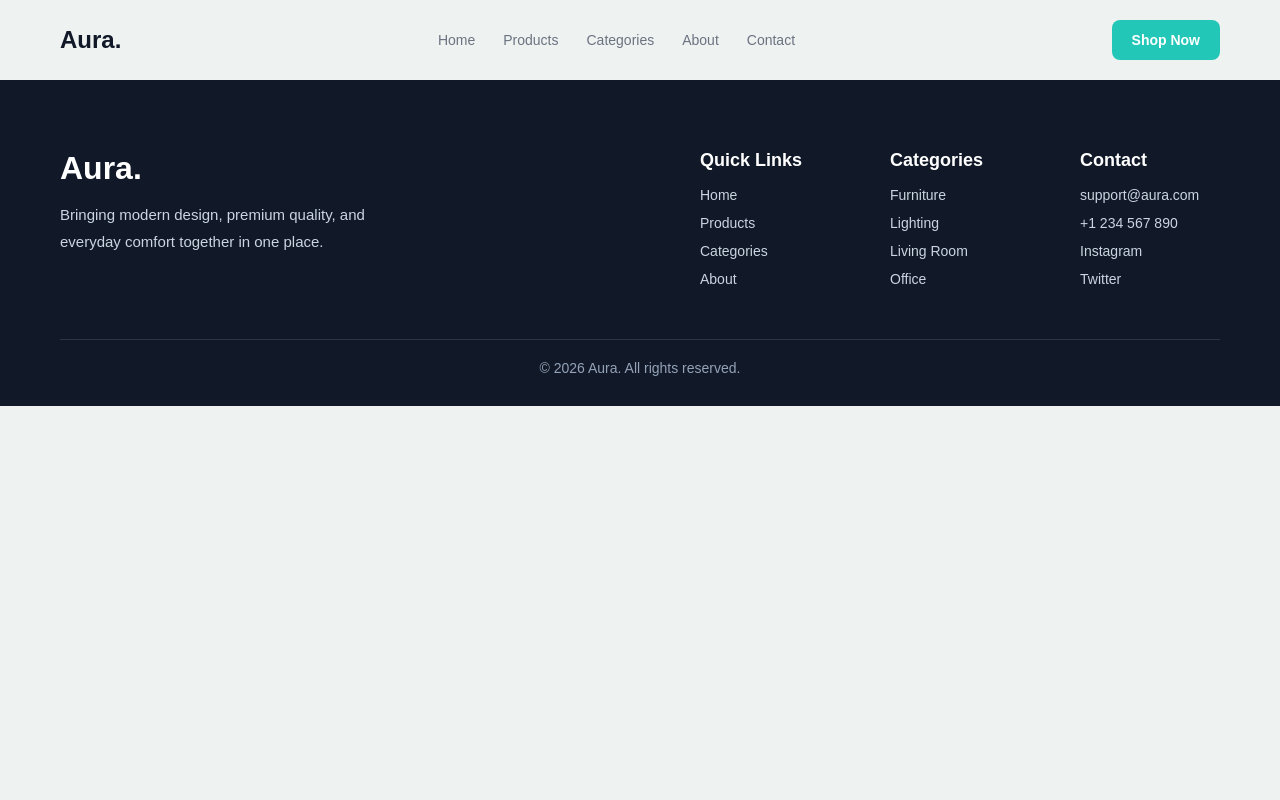
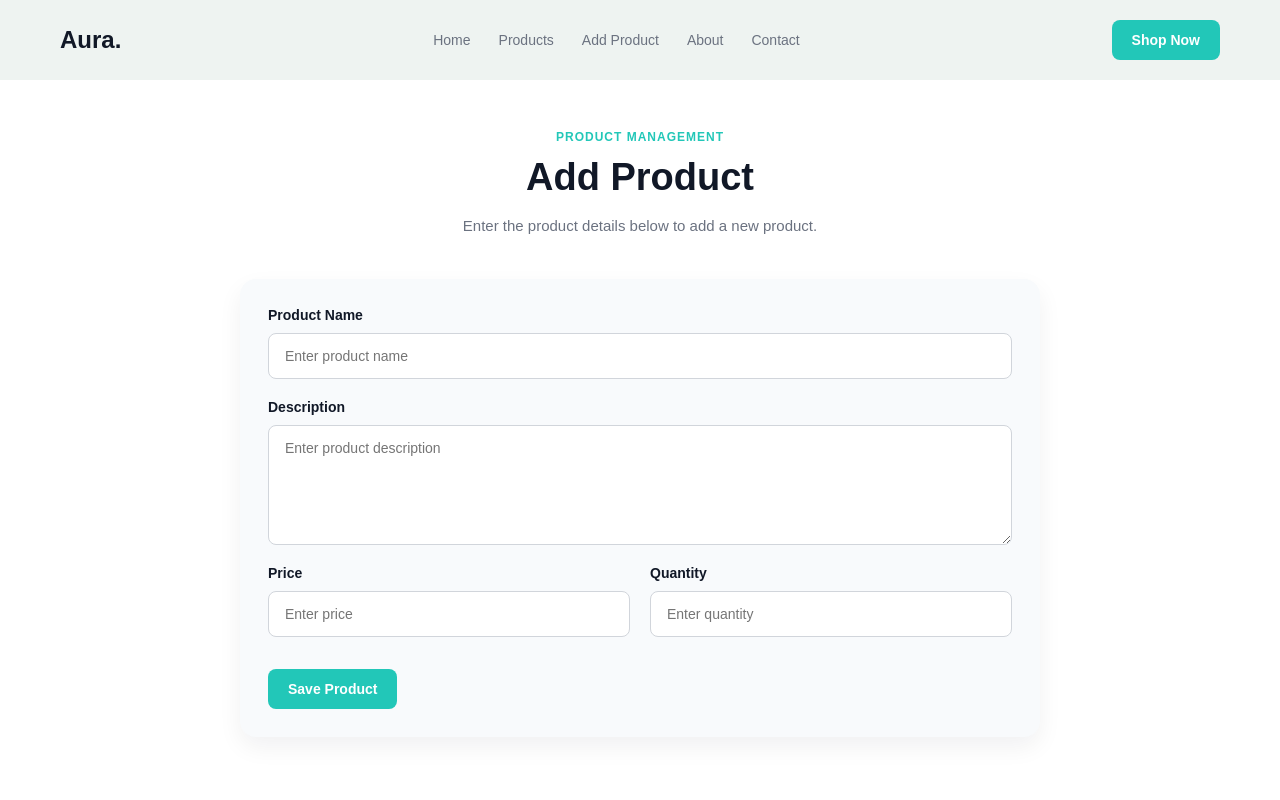
Before and after one commit to ezekielbroni15/aura-product, a Vue app: page /add-product in a window 1280 px wide. Shown: the top 800 px of the page. Built offline with nearby package versions, Linux system fonts and the light colour scheme.

Commit message:
added products appear in the product list locally

```diff
--- a/src/components/layout/Navbar.vue
+++ b/src/components/layout/Navbar.vue
@@ -5,7 +5,7 @@
     <nav class="nav-links">
       <RouterLink to="/">Home</RouterLink>
       <RouterLink to="/products">Products</RouterLink>
-      <a href="#">Categories</a>
+      <RouterLink to="/add-product">Add Product</RouterLink>
       <a href="#">About</a>
       <a href="#">Contact</a>
     </nav>
--- a/src/router/index.js
+++ b/src/router/index.js
@@ -2,6 +2,7 @@ import { createRouter, createWebHistory } from "vue-router";
 import HomeView from "@/views/HomeView.vue";
 import AllProductsView from "@/views/AllProductsView.vue";
 import ProductDetailsView from "@/views/ProductDetailsView.vue";
+import AddProductView from "@/views/AddProductView.vue";
 
 const routes = [
   {
@@ -19,6 +20,11 @@ const routes = [
     name: "product-details",
     component: ProductDetailsView,
   },
+  {
+    path: "/add-product",
+    name: "add-product",
+    component: AddProductView,
+  },
 ];
 
 const router = createRouter({
--- /dev/null
+++ b/src/state/productsState.js
@@ -0,0 +1,59 @@
+import { ref } from "vue";
+
+const products = ref([
+  {
+    id: 1,
+    name: "Modern Chair",
+    description: "A clean and comfortable chair for modern interiors.",
+    price: 120,
+    quantity: 8,
+    image:
+      "https://images.unsplash.com/photo-1586023492125-27b2c045efd7?auto=format&fit=crop&w=800&q=80",
+  },
+  {
+    id: 2,
+    name: "Minimal Lamp",
+    description: "A stylish lamp designed to fit simple modern spaces.",
+    price: 80,
+    quantity: 15,
+    image:
+      "https://images.unsplash.com/photo-1505691938895-1758d7feb511?auto=format&fit=crop&w=800&q=80",
+  },
+  {
+    id: 3,
+    name: "Wooden Table",
+    description: "A durable wooden table with a premium natural finish.",
+    price: 250,
+    quantity: 4,
+    image:
+      "https://images.unsplash.com/photo-1493666438817-866a91353ca9?auto=format&fit=crop&w=800&q=80",
+  },
+  {
+    id: 4,
+    name: "Soft Sofa",
+    description: "A soft and elegant sofa for living room comfort.",
+    price: 320,
+    quantity: 6,
+    image:
+      "https://images.unsplash.com/photo-1555041469-a586c61ea9bc?auto=format&fit=crop&w=800&q=80",
+  },
+  {
+    id: 5,
+    name: "Office Desk",
+    description: "A spacious office desk ideal for work and study.",
+    price: 210,
+    quantity: 10,
+    image:
+      "https://images.unsplash.com/photo-1505693416388-ac5ce068fe85?auto=format&fit=crop&w=800&q=80",
+  },
+]);
+
+function addProduct(product) {
+  products.value.push(product);
+}
+
+function deleteProduct(id) {
+  products.value = products.value.filter((product) => product.id !== id);
+}
+
+export { products, addProduct, deleteProduct };
--- /dev/null
+++ b/src/views/AddProductView.vue
@@ -0,0 +1,211 @@
+<template>
+  <section class="add-product-page">
+    <div class="page-header">
+      <SectionTitle
+        label="PRODUCT MANAGEMENT"
+        title="Add Product"
+        text="Enter the product details below to add a new product."
+      />
+    </div>
+
+    <div class="form-wrapper">
+      <form class="product-form" @submit.prevent="handleSubmit">
+        <div class="form-group">
+          <label for="name">Product Name</label>
+          <BaseInput
+            id="name"
+            v-model="form.name"
+            placeholder="Enter product name"
+          />
+        </div>
+
+        <div class="form-group">
+          <label for="description">Description</label>
+          <textarea
+            id="description"
+            v-model="form.description"
+            class="base-textarea"
+            placeholder="Enter product description"
+          ></textarea>
+        </div>
+
+        <div class="form-row">
+          <div class="form-group">
+            <label for="price">Price</label>
+            <BaseInput
+              id="price"
+              v-model="form.price"
+              type="number"
+              placeholder="Enter price"
+            />
+          </div>
+
+          <div class="form-group">
+            <label for="quantity">Quantity</label>
+            <BaseInput
+              id="quantity"
+              v-model="form.quantity"
+              type="number"
+              placeholder="Enter quantity"
+            />
+          </div>
+        </div>
+
+        <div class="form-actions">
+          <BaseButton variant="primary" type="submit">
+            Save Product
+          </BaseButton>
+        </div>
+      </form>
+
+      <div v-if="submittedProduct" class="preview-card">
+        <h3>Submitted Product Preview</h3>
+        <p><strong>Name:</strong> {{ submittedProduct.name }}</p>
+        <p><strong>Description:</strong> {{ submittedProduct.description }}</p>
+        <p><strong>Price:</strong> ${{ submittedProduct.price }}</p>
+        <p><strong>Quantity:</strong> {{ submittedProduct.quantity }}</p>
+      </div>
+    </div>
+  </section>
+</template>
+
+<script setup>
+import { reactive, ref } from "vue";
+import BaseButton from "@/components/ui/BaseButton.vue";
+import BaseInput from "@/components/ui/BaseInput.vue";
+import SectionTitle from "@/components/ui/SectionTitle.vue";
+import { products, addProduct } from "@/state/productsState";
+
+const form = reactive({
+  name: "",
+  description: "",
+  price: "",
+  quantity: "",
+});
+
+const submittedProduct = ref(null);
+
+function handleSubmit() {
+  const newProduct = {
+    id: products.value.length + 1,
+    name: form.name,
+    description: form.description,
+    price: Number(form.price),
+    quantity: Number(form.quantity),
+    image:
+      "https://images.unsplash.com/photo-1484101403633-562f891dc89a?auto=format&fit=crop&w=800&q=80",
+  };
+
+  addProduct(newProduct);
+  submittedProduct.value = newProduct;
+
+  form.name = "";
+  form.description = "";
+  form.price = "";
+  form.quantity = "";
+}
+</script>
+
+<style scoped>
+.add-product-page {
+  background-color: var(--color-white);
+  padding: 50px 60px 80px;
+}
+
+.page-header {
+  margin-bottom: 30px;
+}
+
+.form-wrapper {
+  max-width: 800px;
+  margin: 0 auto;
+}
+
+.product-form {
+  background-color: var(--color-muted-bg);
+  border-radius: var(--radius-lg);
+  padding: 28px;
+  box-shadow: var(--shadow-soft);
+}
+
+.form-group {
+  display: flex;
+  flex-direction: column;
+  gap: 10px;
+  margin-bottom: 20px;
+}
+
+.form-group label {
+  font-size: 14px;
+  font-weight: 600;
+  color: var(--color-dark);
+}
+
+.form-row {
+  display: grid;
+  grid-template-columns: 1fr 1fr;
+  gap: 20px;
+}
+
+.base-textarea {
+  width: 100%;
+  min-height: 120px;
+  padding: 14px 16px;
+  border: 1px solid var(--color-border);
+  border-radius: var(--radius-sm);
+  font-size: 14px;
+  font-family: inherit;
+  background-color: var(--color-white);
+  color: var(--color-dark);
+  outline: none;
+  resize: vertical;
+  box-sizing: border-box;
+}
+
+.base-textarea:focus {
+  border-color: var(--color-primary);
+}
+
+.form-actions {
+  margin-top: 12px;
+}
+
+.preview-card {
+  margin-top: 24px;
+  background-color: var(--color-white);
+  border: 1px solid var(--color-border);
+  border-radius: var(--radius-lg);
+  padding: 24px;
+}
+
+.preview-card h3 {
+  margin: 0 0 14px;
+  color: var(--color-dark);
+}
+
+.preview-card p {
+  margin: 0 0 10px;
+  color: var(--color-text);
+}
+
+@media (max-width: 992px) {
+  .add-product-page {
+    padding: 40px 32px 60px;
+  }
+}
+
+@media (max-width: 768px) {
+  .add-product-page {
+    padding: 32px 20px 50px;
+  }
+
+  .product-form {
+    padding: 20px;
+  }
+
+  .form-row {
+    grid-template-columns: 1fr;
+    gap: 0;
+  }
+}
+</style>
--- a/src/views/AllProductsView.vue
+++ b/src/views/AllProductsView.vue
@@ -24,7 +24,7 @@
 import { ref } from "vue";
 import ProductGrid from "@/components/products/ProductGrid.vue";
 import SectionTitle from "@/components/ui/SectionTitle.vue";
-import products from "@/data/products";
+import { products } from "@/state/productsState";
 
 const searchTerm = ref("");
 const selectedSort = ref("default");
--- a/src/views/HomeView.vue
+++ b/src/views/HomeView.vue
@@ -23,12 +23,12 @@ import HeroSection from "@/components/sections/HeroSection.vue";
 import ProductGrid from "@/components/products/ProductGrid.vue";
 import FeaturesSection from "@/components/sections/FeaturesSection.vue";
 import TestimonialsSection from "@/components/sections/TestimonialsSection.vue";
-import products from "@/data/products";
+import { products } from "@/state/productsState";
 
 const searchTerm = ref("");
 const selectedSort = ref("default");
 
-const featuredProducts = computed(() => products.slice(0, 4));
+const featuredProducts = computed(() => products.value.slice(0, 4));
 
 function resetFilters() {
   searchTerm.value = "";
--- a/src/views/ProductDetailsView.vue
+++ b/src/views/ProductDetailsView.vue
@@ -37,13 +37,13 @@
 import { computed } from "vue";
 import { useRoute } from "vue-router";
 import BaseButton from "@/components/ui/BaseButton.vue";
-import products from "@/data/products";
+import { products } from "@/state/productsState";
 
 const route = useRoute();
 
 const product = computed(() => {
   const productId = Number(route.params.id);
-  return products.find((item) => item.id === productId);
+  return products.value.find((item) => item.id === productId);
 });
 </script>
 
```
